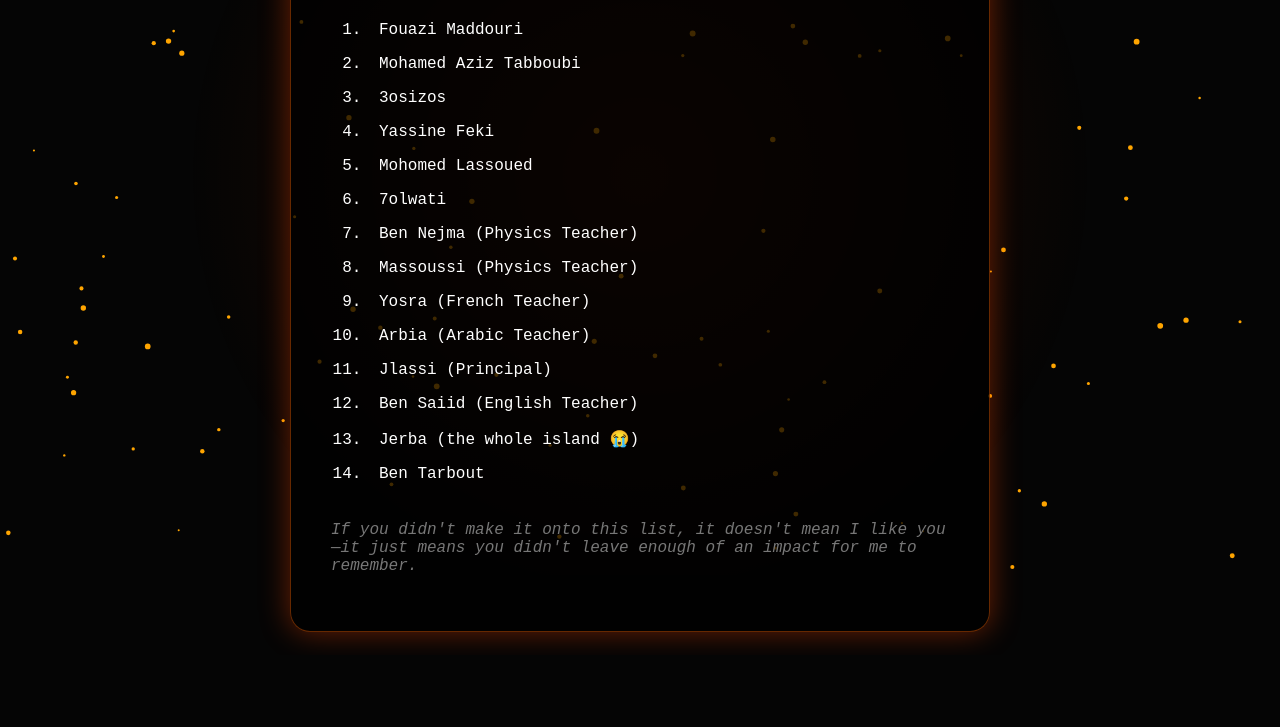
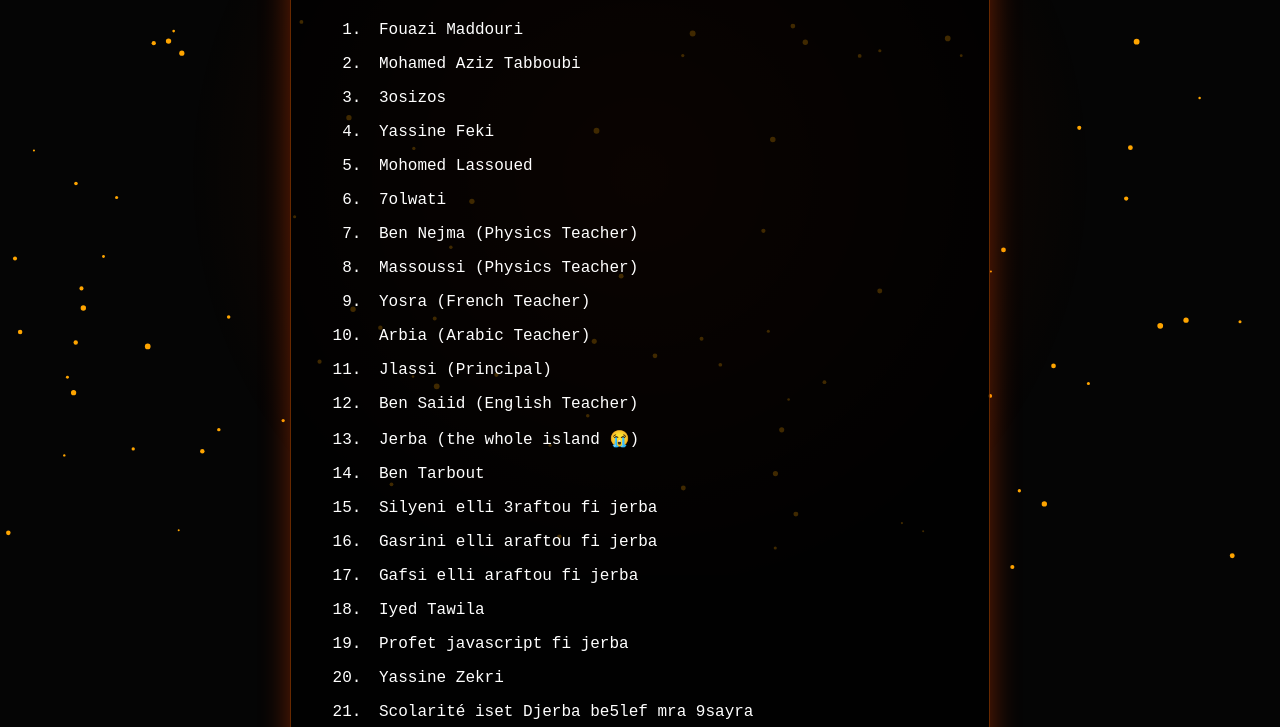
Before and after one commit to benmansourhazem111-oss/hall-of-grudges, a plain HTML site: page index.html in a window 1280 px wide. Shown: the part 225-952 px from the top of the page. Before the commit the page ends 880 px from the top, so only its background shows below. Drawn offline with Linux system fonts and the light colour scheme.

Commit message:
Update index.html

```diff
--- a/index.html
+++ b/index.html
@@ -36,6 +36,15 @@
             <li>Ben Saiid (English Teacher)</li>
             <li>Jerba (the whole island 😭)</li>
             <li>Ben Tarbout</li>
+            <li>Silyeni elli 3raftou fi jerba</li>
+            <li>Gasrini elli araftou fi jerba</li>
+            <li>Gafsi elli araftou fi jerba</li>
+            <li>Iyed Tawila</li>
+            <li>Profet javascript fi jerba</li>
+            <li>Yassine Zekri</li>
+            <li>Scolarité iset Djerba be5lef mra 9sayra</li>
+
+
         </ol>
 
         <p class="footer">
```
